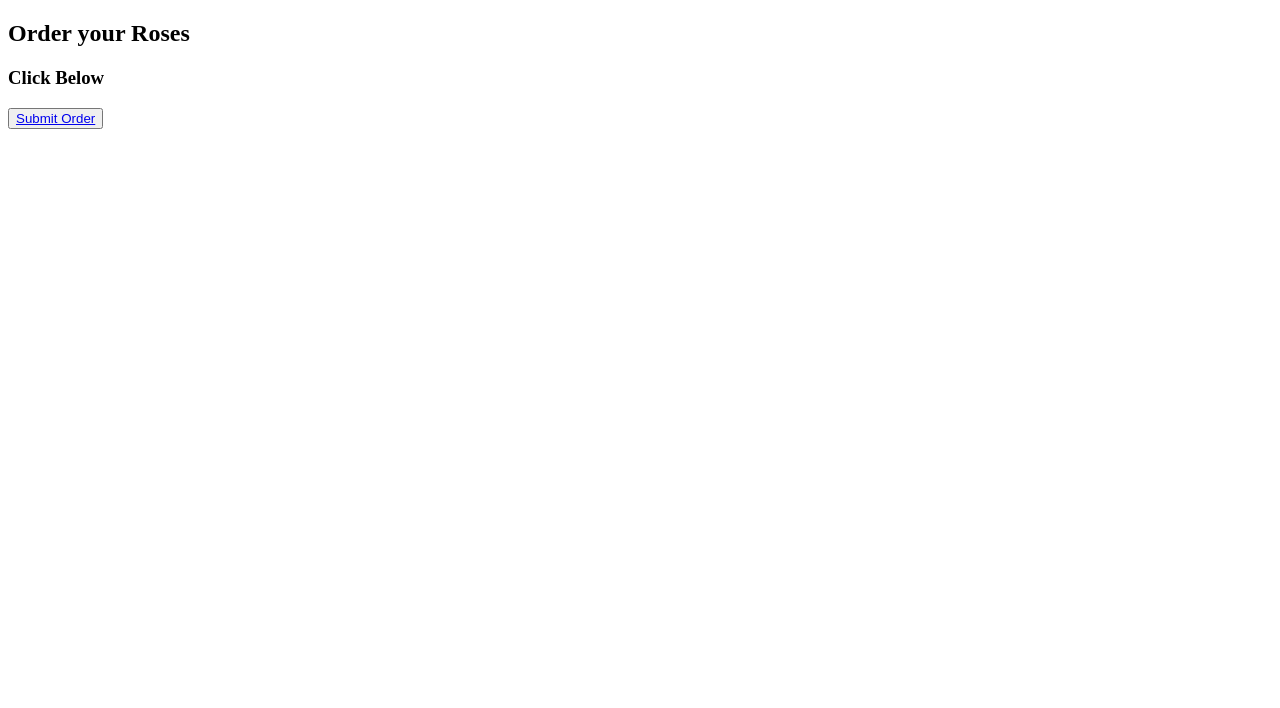
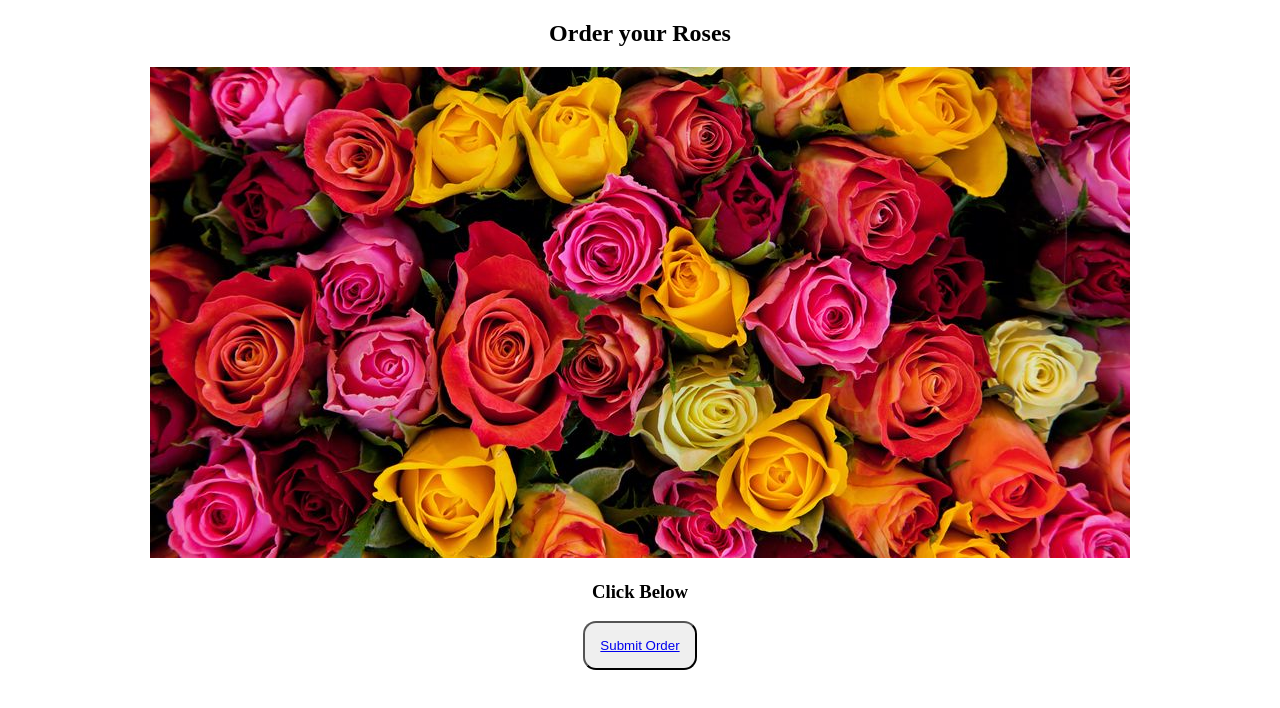
Before and after one commit to asaganda/abaroses, a plain HTML site: page abaroses.html in a window 1280 px wide. Drawn offline with Linux system fonts and the light colour scheme.

Commit message:
add image, basic styles

```diff
--- a/abaroses.html
+++ b/abaroses.html
@@ -6,11 +6,22 @@
   <title>Roses</title>
   <link rel="stylesheet" href="">
 </head>
+
+<style>
+  .center {
+    text-align: center;
+  }
+  .btn {
+    padding: 15px;
+    border-radius: 13px;
+  }
+</style>
 <body>
-  <div>
+  <div class="center">
     <h2>Order your Roses</h2>
+    <img src="roses.jpg" alt="roses">
     <h3>Click Below</h3>
-    <button>
+    <button class="btn">
       <a href="mailto:abaroses@example.com">Submit Order</a>
     </button>
   </div>
```
Also changed, not shown: roses.jpg (added).
